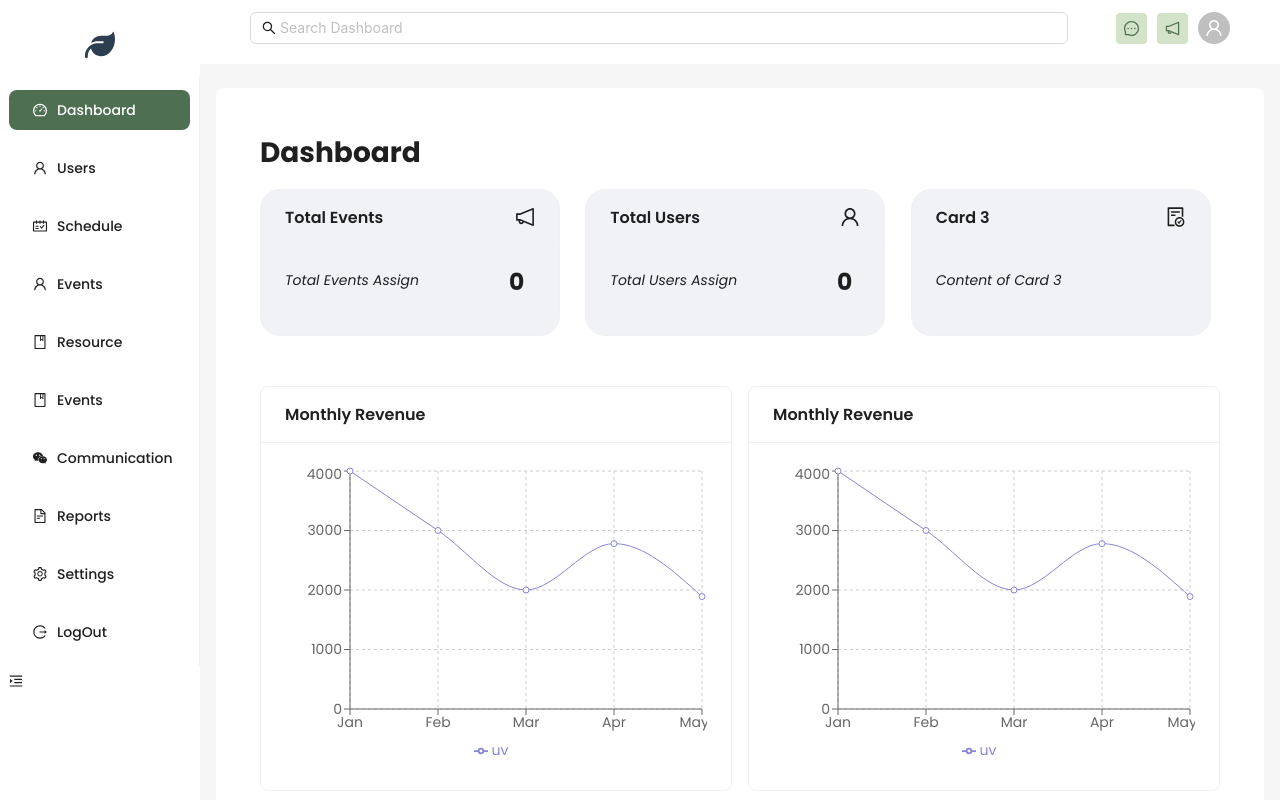
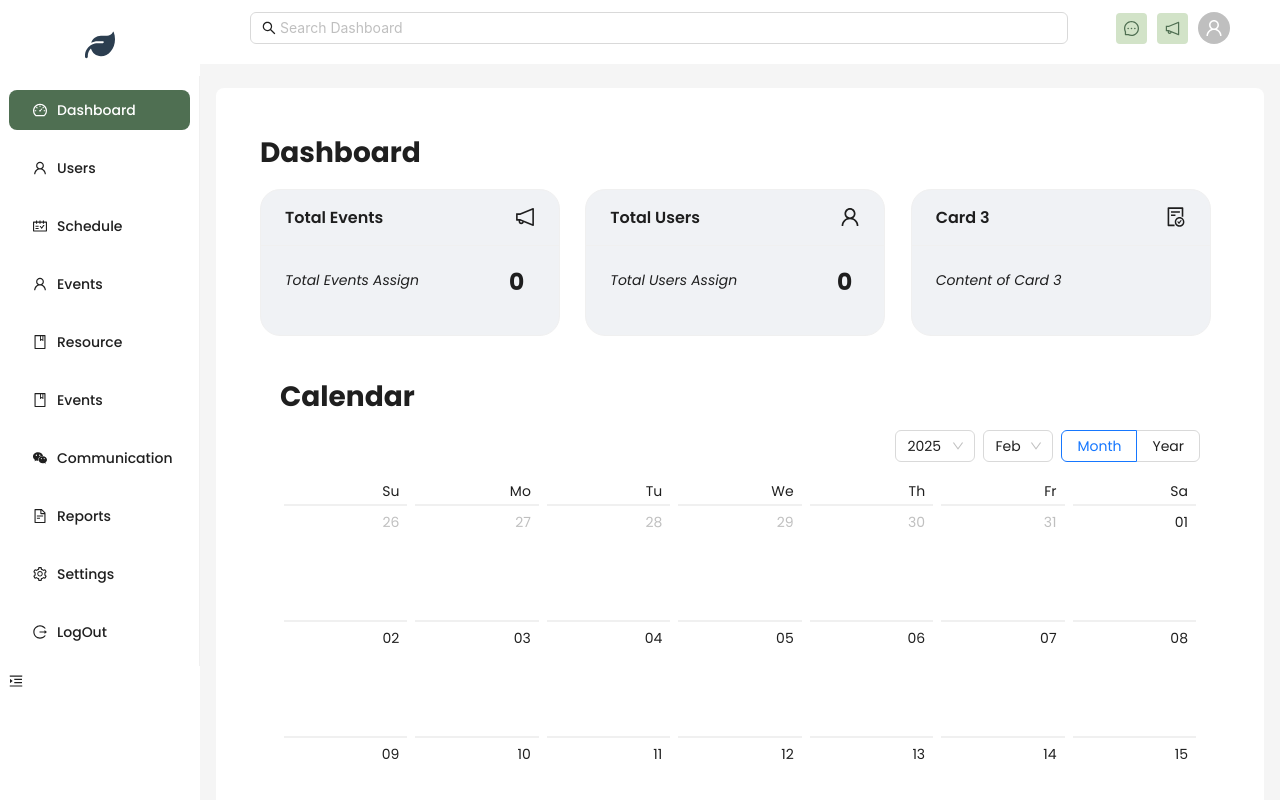
Before and after one commit to youwanpeter/Smart-campus-management-system, a React (Vite) app in the folder scms/: page / in a window 1280 px wide. Shown: the top 800 px of the page. Built offline with nearby package versions, Linux system fonts and the light colour scheme; no server answers; sample sign-in values are in the browser's storage.

Commit message:
dashboard done

```diff
--- a/scms/src/pages/Dashboard.jsx
+++ b/scms/src/pages/Dashboard.jsx
@@ -7,6 +7,7 @@ import {
 } from "@ant-design/icons";
 import "../css/Dashboard.css";
 import Graphs from "./components/dashboard/Graphs";
+import Calendar from "./components/dashboard/Calendar";
 
 const Dashboard = () => {
   const [eventCount, setEventCount] = useState(0);
@@ -136,6 +137,10 @@ const Dashboard = () => {
           </Card>
         </Col>
       </Row>
+      <div style={{ marginTop: 20 }}>
+        <Calendar />
+      </div>
+
       <Graphs />
     </div>
   );
--- /dev/null
+++ b/scms/src/pages/components/dashboard/Calendar.jsx
@@ -0,0 +1,17 @@
+import React from "react";
+import { Calendar as AntCalendar } from "antd";
+
+const Calendar = () => {
+  const onPanelChange = (value, mode) => {
+    console.log(value.format("YYYY-MM-DD"), mode);
+  };
+
+  return (
+    <div style={{ padding: 20 }}>
+      <h1>Calendar</h1>
+      <AntCalendar onPanelChange={onPanelChange} />;
+    </div>
+  );
+};
+
+export default Calendar;
```
Also changed, not shown: 2 other files (tests, documents, lock files or other folders).
